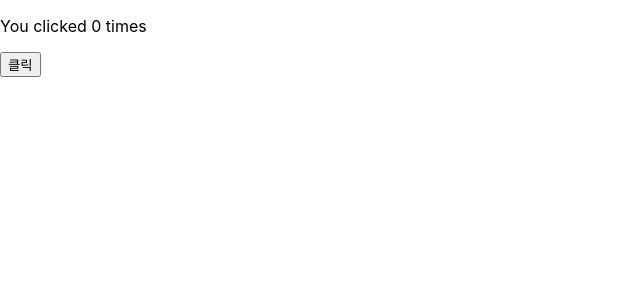
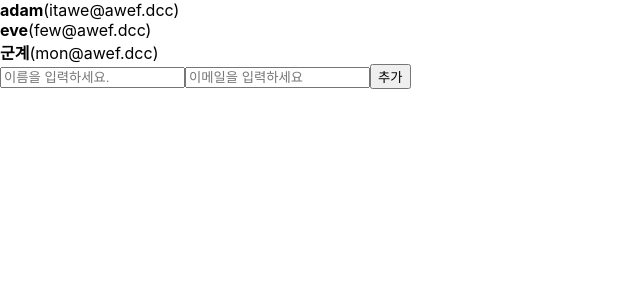
Before and after one commit to hb9397/ReactPrac, a React (Create React App) app in the folder react_prac2/: page / in a window 1280 px wide. Shown: the top 300 px of the page, without its empty margins (0-640 px from the left). Built offline with nearby package versions, Linux system fonts and the light colour scheme.

Commit message:
ReactHooks (함수형 컴포넌트_데이터 삽입 20221206-6

```diff
--- a/react_prac2/src/App.js
+++ b/react_prac2/src/App.js
@@ -1,18 +1,20 @@
-import React, { Component, useState } from 'react';
-import ErrorBoundary from './component/ErrorBoundary'
+import React, { Component, useState, useRef } from 'react';
+import UserList from './component/UserList';
+import CreateUser from './component/CreateUser';
+/* import ErrorBoundary from './component/ErrorBoundary'
 import Iteration from './component/Iteration'
 import FuncRef from './component/FuncRef';
-import FuncEffect from './component/FrucEffect'
+import FuncEffect from './component/FrucEffect' */
 
-// 클래스 형 컴포넌트 state
+/* // 클래스 형 컴포넌트 state
 class ClassState extends Component {
 
-  /*
+
   // 생성자를 만들지 않고 초기화가 가능하다.
   state = { // JS 문법이 아님(React에서 사용하는 방식)
     count : 0
   }
-  */
+
 
   // JS 문법에서 생성자를 만들어서 인스턴스를 초기화 하는 방식
   constructor(props) {
@@ -37,10 +39,10 @@ class ClassState extends Component {
       </div>
     )
   }
-}
+} */
 
 
-// 함수형 컴포넌트 state
+/* // 함수형 컴포넌트 state
 const FucnState = () => {
   const [count, setCount] = useState(0);
 
@@ -50,10 +52,10 @@ const FucnState = () => {
       <button onClick={(e) => setCount(count + 1)}> 클릭 </button>
     </div>
   )
-}
+} */
 
 
-class ClassEffect extends Component{
+/* class ClassEffect extends Component{
   // 생성자
   constructor(props){
     super(props);
@@ -83,10 +85,66 @@ class ClassEffect extends Component{
       )
     }
 }
+ */
+
 
 const App = () => {
+
+  const [inputs, setInputs] = useState({
+    username: "",
+    email: ""
+  })
+
+  const {username, email} = inputs
+
+  const onChangeInput = (e) =>{
+    // 2개 이상의 state 속성(배열이나 객체이기 때문)를 수정할 때는 복제한 후 사용해야 한다.
+    setInputs({
+      ...inputs,
+      [e.target.name]: e.target.value
+    })
+  }
+
+   // users 샘플데이터
+   // 배열의 데이터를 수정하면 컴포넌트가 리랜더링 될 수 있도록 state로 변환한 것.
+   const [users, setUsers] = useState([
+    {id: 1, username: "adam", email: "itawe@awef.dcc"},
+    {id: 2, username: "eve", email: "few@awef.dcc"},
+    {id: 3, username: "군계", email: "mon@awef.dcc"}
+  ]);
+
+  // 변수를 생성
+  const nextId = useRef(4);
+
+  // 데이터 삽입 함수
+  const onCreateBtn = () =>{
+    // 하나의 user 객체를 생성
+    const user = {
+      id: nextId.current,
+      username,
+      email
+    }
+
+    // 생성한 user 객체를 users state에 추가
+    setUsers([...users, user]);
+
+
+    // Input 초기화
+    setInputs({
+      username:'',
+      email:''
+    })
+
+    // 다음 Id를 위해서 id값을 1증가
+    nextId.current += 1;
+  }
+
+
   return (
     <div>
+      <UserList users={users}/>
+      <CreateUser username={username} email={email} onChangeInput={onChangeInput} onCreateBtn={onCreateBtn}/>
+
       {/* <ErrorBoundary>
         <Iteration />
       </ErrorBoundary> */}
@@ -98,7 +156,7 @@ const App = () => {
       <br/> */}
 
       {/* <ClassEffect/><br/> */}
-      <FuncEffect/>
+      {/* <FuncEffect/> */}
     </div>
   )
 }
--- /dev/null
+++ b/react_prac2/src/component/CreateUser.jsx
@@ -0,0 +1,15 @@
+import React from 'react'
+
+const CreateUser = ({username, email, onChangeInput, onCreateBtn}) => {
+
+  return (
+
+    <div>
+        <input name='username' value={username} onChange={onChangeInput} placeholder='이름을 입력하세요.' type='text' />
+        <input name='email' value={email} onChange={onChangeInput} placeholder='이메일을 입력하세요' type='text'/>
+        <button onClick={onCreateBtn}>추가</button>
+    </div>
+  )
+}
+
+export default CreateUser
--- a/react_prac2/src/component/FrucEffect.jsx
+++ b/react_prac2/src/component/FrucEffect.jsx
@@ -7,7 +7,7 @@
         useEffect(() => {
             console.log("마운트와 업데이트가 끝나면 호출")
             document.title = `You clicked ${count} times`
-        })
+        });
 
     return (
         <div>
--- /dev/null
+++ b/react_prac2/src/component/UserList.jsx
@@ -0,0 +1,21 @@
+import React from 'react'
+
+const User = ({user}) => {
+  return (
+    <div>
+        <b>{user.username}</b>
+        <span>({user.email})</span>
+    </div>
+  )
+}
+
+export const UserList = ({users}) => {
+  return (
+    <div>
+        {users.map(user => <User user={user} key={user.id}/>)}
+    </div>
+  )
+}
+
+
+export default UserList
```
Also changed, not shown: 1 other file (tests, documents, lock files or other folders).
